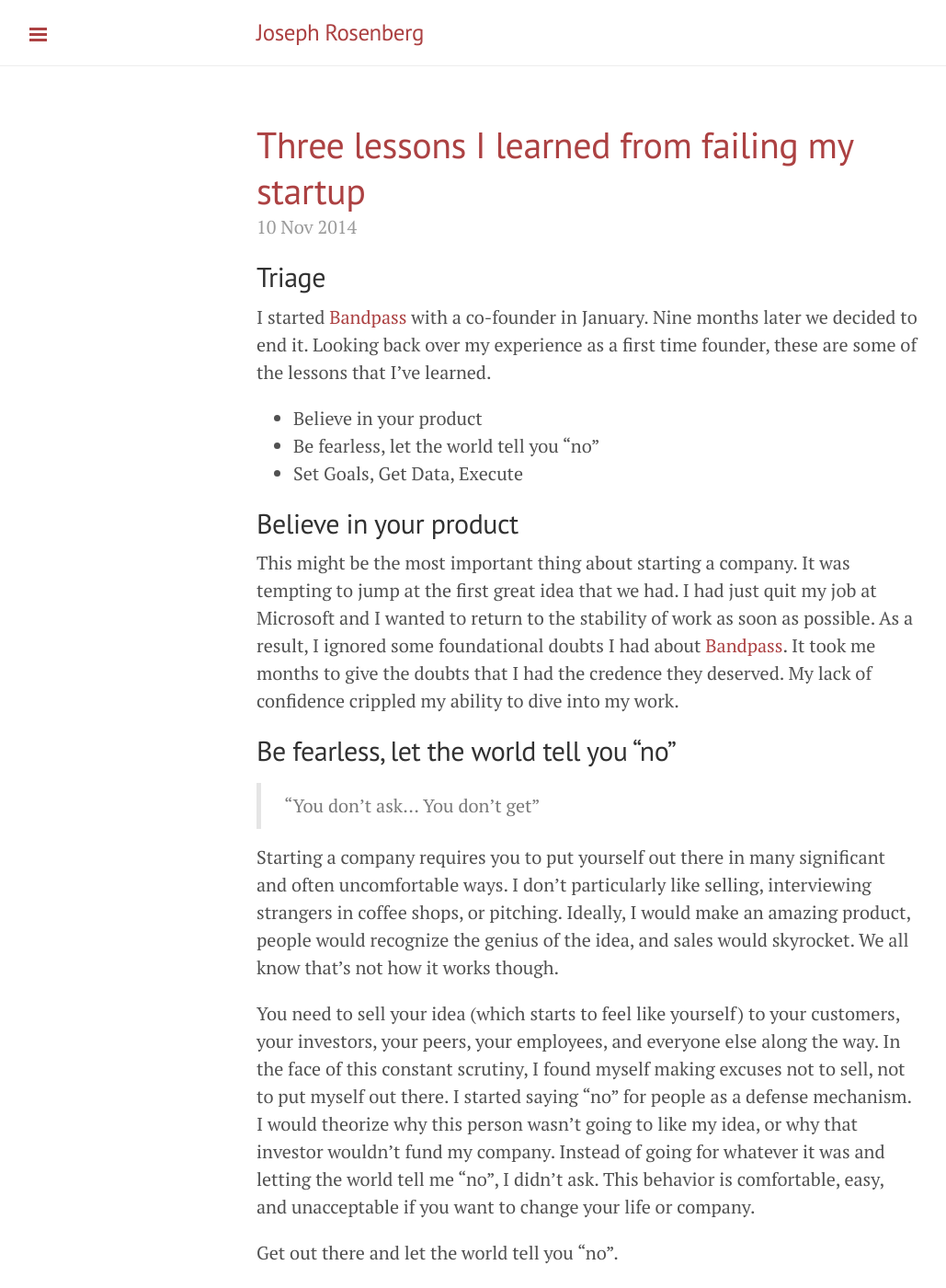
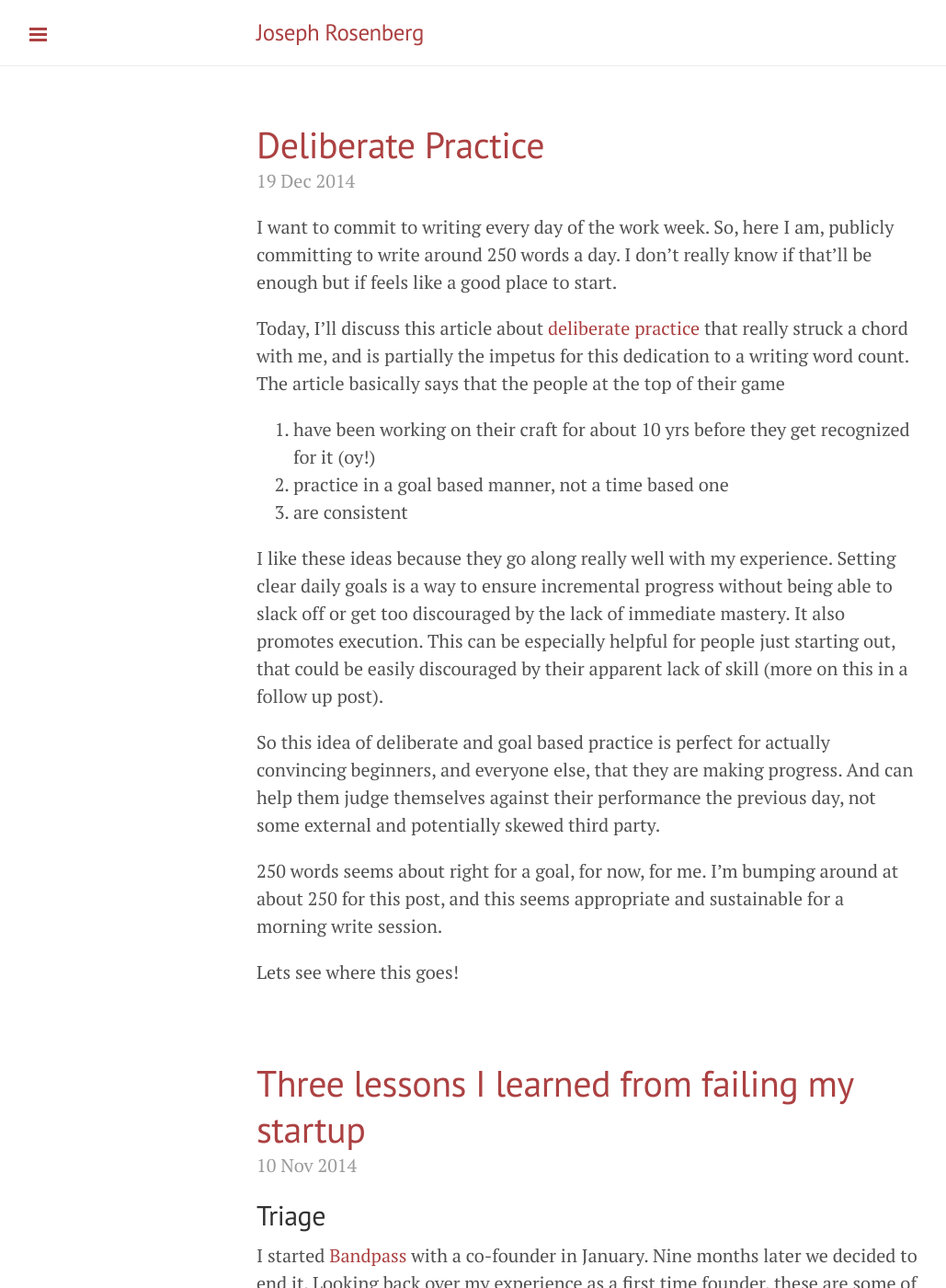
Before and after one commit to jofus101/jofus101.github.io, a Jekyll site: the page built from index.html, in a window 1280 px wide and 1400 px high. Shown: the whole window at 92% size, without its empty margins (1-1030 px from the left). Built offline with Jekyll 4.4.1, drawn with Linux system fonts in a browser that asks for light colours; Markdown is read by kramdown in place of the engine named in the settings; the list of posts is cut into pages by our own code.

Commit message:
Publish post

```diff
--- a/_drafts/deliberate-practice.md
+++ b/_posts/2014-12-19-deliberate-practice.md
@@ -11,10 +11,10 @@ Today, I'll discuss this article about [deliberate practice](http://jamesclear.c
   2. practice in a goal based manner, not a time based one
   3. are consistent
 
-I like these ideas because they go along really well with my experience. Setting clear daily goals is a way to ensure incremental progress without being able to slack off. It also promotes execution. This can be especially helpful for people just starting out, that could be easily discouraged by their apparent lack of skill (more on this in a follow up post).
+I like these ideas because they go along really well with my experience. Setting clear daily goals is a way to ensure incremental progress without being able to slack off or get too discouraged by the lack of immediate mastery. It also promotes execution. This can be especially helpful for people just starting out, that could be easily discouraged by their apparent lack of skill (more on this in a follow up post).
 
 So this idea of deliberate and goal based practice is perfect for actually convincing beginners, and everyone else, that they are making progress. And can help them judge themselves against their performance the previous day, not some external and potentially skewed third party.
 
-250 words seems about right for a goal, for now, for me.  I'm bumping around at about 280 for this post, and this seems appropriate and sustainable for a morning write session.
+250 words seems about right for a goal, for now, for me.  I'm bumping around at about 250 for this post, and this seems appropriate and sustainable for a morning write session.
 
 Lets see where this goes!
```
